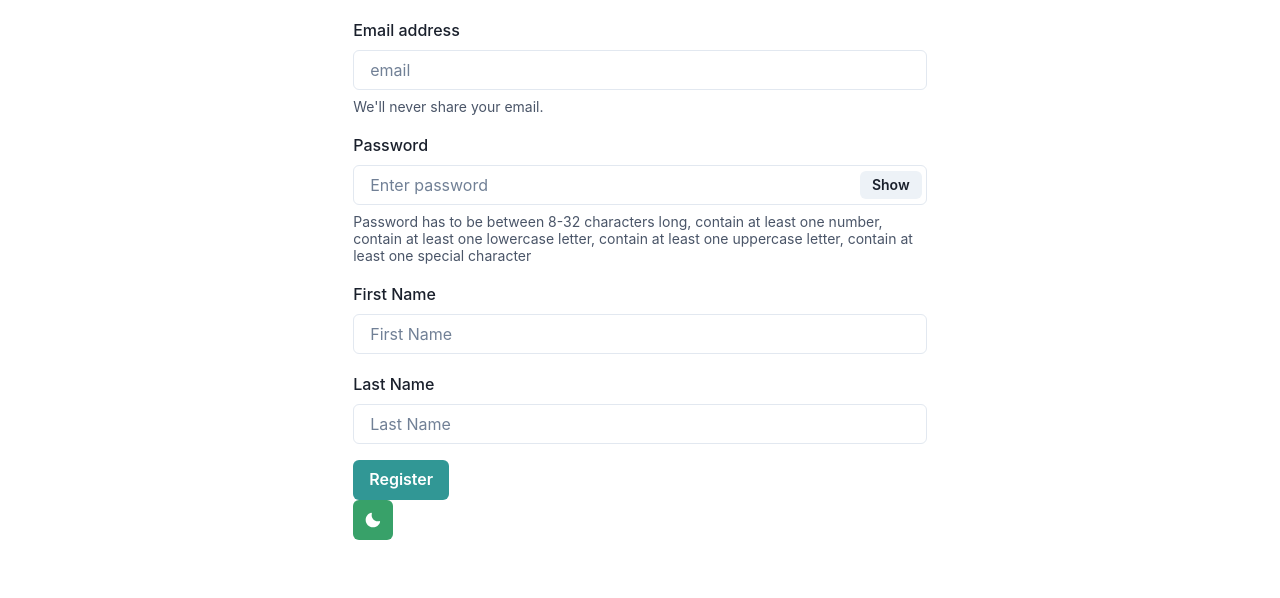
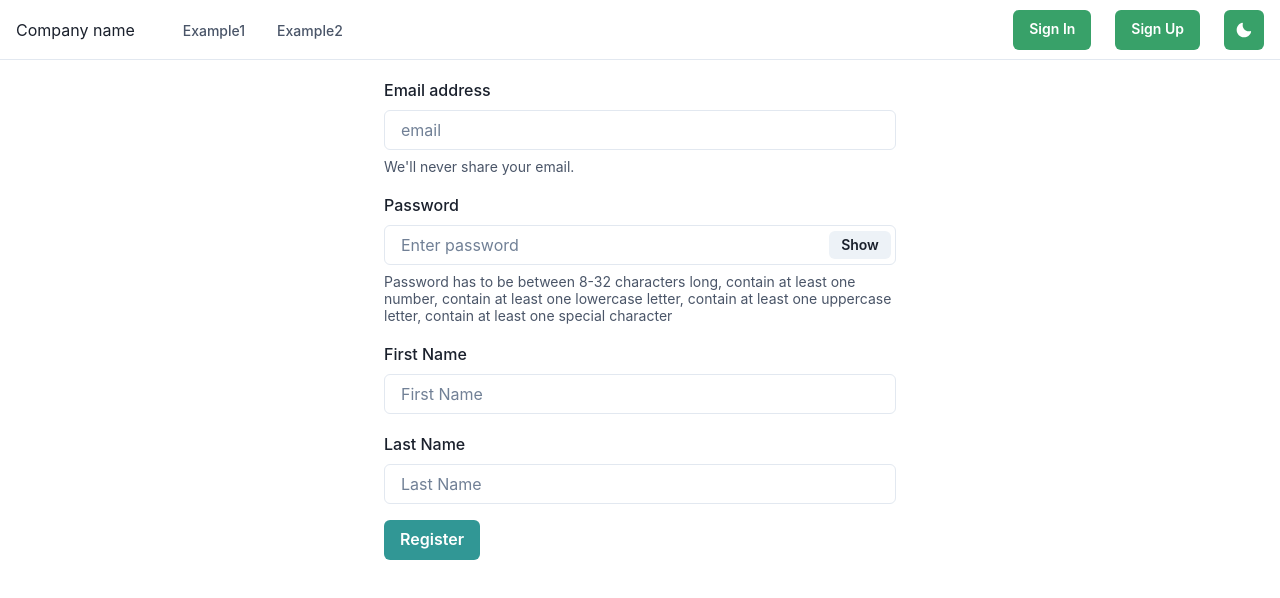
Before and after one commit to KrzysztofKasica/vet-dissertation, a Next.js app in the folder web/: page /register in a window 1280 px wide. Shown: the top 598 px of the page. Built offline with nearby package versions, Linux system fonts and the light colour scheme.

Commit message:
working register page

```diff
--- a/web/package.json
+++ b/web/package.json
@@ -12,6 +12,7 @@
     "@chakra-ui/theme-tools": "^2.0.2",
     "@emotion/react": "^11.9.0",
     "@emotion/styled": "^11.9.0",
+    "axios": "^1.1.3",
     "formik": "^2.2.9",
     "framer-motion": "^6.3.0",
     "next": "latest",
--- a/web/src/components/FormikRegister.tsx
+++ b/web/src/components/FormikRegister.tsx
@@ -1,4 +1,5 @@
 import { Button } from "@chakra-ui/react"
+import axios from "axios"
 import { Form, Formik } from "formik"
 import { InputField } from "./InputField"
 import { PasswordInput } from "./PasswordInput"
@@ -8,8 +9,15 @@ export const FormikRegister = () => {
     return (
       <Formik
         initialValues={{ email: '', password: '', firstName: '', lastName: '' }}
-        onSubmit={(values) => {
-          console.log(values);
+        onSubmit={async (values) => {
+          console.log('git');
+          const res = await axios.post(
+            'http://127.0.0.1:4000/client/register',
+            {data: values},
+            { headers: { 'Content-Type': 'application/json' } }
+          );
+          console.log(res);
+          console.log(res.data)
         }}
       >
         {({isSubmitting}) => (
--- a/web/src/pages/register.tsx
+++ b/web/src/pages/register.tsx
@@ -1,12 +1,16 @@
-import { Container } from "@chakra-ui/react";
-import { DarkModeSwitch } from "../components/DarkModeSwitch";
+import { Center, Flex } from "@chakra-ui/react";
 import { FormikRegister } from "../components/FormikRegister";
+import NavBar from "../components/NavBar";
 
 const Register = () => (
-    <Container>
-        <FormikRegister/>
-        <DarkModeSwitch />
-    </Container>
+        <Flex direction={"column"} justifyContent='center' alignContent={'center'}>
+            <NavBar/>
+            <Center>
+                <Flex maxW='40%'>
+                    <FormikRegister/>
+                </Flex>
+            </Center>
+        </Flex>
 )
 
 export default Register;
```
Also changed, not shown: 1 other file (tests, documents, lock files or other folders).
